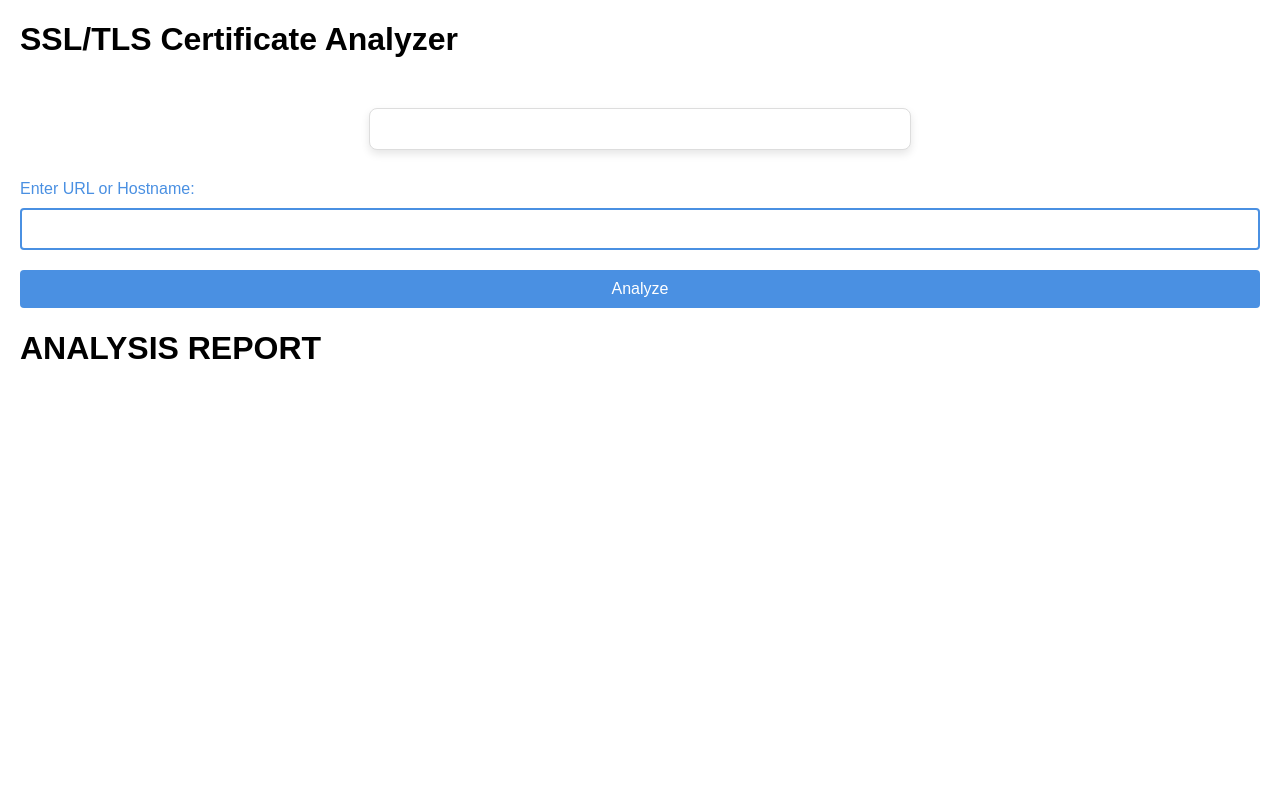
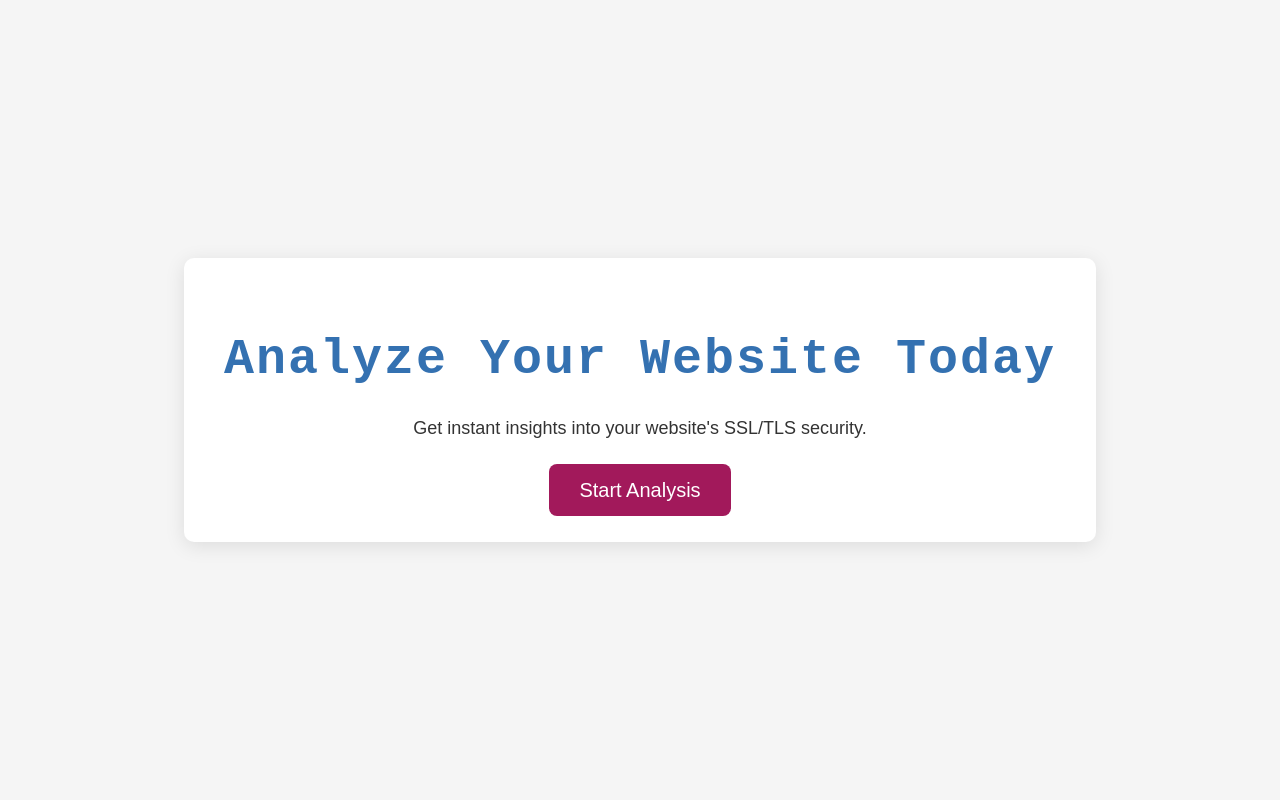
Before and after one commit to bhattadka/Final-Year-Project, a Django app: page / in a window 1280 px wide. Run offline with Django 5.2, Linux system fonts and the light colour scheme.

Commit message:
Home page,Downlaod,Grade Analysis page

```diff
--- a/wcd/website/templates/analyze.html
+++ b/wcd/website/templates/analyze.html
@@ -9,15 +9,42 @@
             font-family: Arial, sans-serif;
             margin: 20px;
         }
+        button {
+            padding: 10px 20px;
+            font-size: 16px;
+            color: #fff; /* White text color */
+            background-color: #4a90e2; /* Blue background color */
+            border: none;
+            border-radius: 4px;
+            cursor: pointer;
+            transition: background-color 0.3s ease; /* Smooth transition for hover effect */
+        }
+        .button {
+            margin-top: 20px;
+            padding: 10px 20px;
+            font-size: 16px;
+            background-color: #4a90e2;
+            color: white;
+            border: none;
+            border-radius: 5px;
+            cursor: pointer;
+            transition: background-color 0.3s ease;
+            text-decoration: none;
+        }
+
+        .button:hover {
+            background-color: #357abd;
+        }
+
         .form-container {
             width: 100%;
             max-width: 500px;
             margin: 50px auto;
             padding: 20px;
             border-radius: 8px;
-            background-color: #ffffff; /* White background for the form */
-            box-shadow: 0 4px 8px rgba(0, 0, 0, 0.1); /* Subtle shadow effect */
-            border: 1px solid #ddd; /* Light border color */
+            background-color: #ffffff;
+            box-shadow: 0 4px 8px rgba(0, 0, 0, 0.1);
+            border: 1px solid #ddd;
         }
 
         form {
@@ -28,40 +55,21 @@
         label {
             font-size: 16px;
             margin-bottom: 10px;
-            color: #4a90e2; /* Blue color for the label */
+            color: #4a90e2;
         }
 
         input[type="text"] {
             padding: 10px;
             font-size: 16px;
-            border: 2px solid #4a90e2; /* Blue border for the input field */
+            border: 2px solid #4a90e2;
             border-radius: 4px;
             margin-bottom: 20px;
-            transition: border-color 0.3s ease; /* Smooth transition for focus effect */
+            transition: border-color 0.3s ease;
         }
 
         input[type="text"]:focus {
-            border-color: #007bff; /* Darker blue on focus */
-            outline: none; /* Remove default outline */
-        }
-
-        button {
-            padding: 10px 20px;
-            font-size: 16px;
-            color: #fff; /* White text color */
-            background-color: #4a90e2; /* Blue background color */
-            border: none;
-            border-radius: 4px;
-            cursor: pointer;
-            transition: background-color 0.3s ease; /* Smooth transition for hover effect */
-        }
-
-        button:hover {
-            background-color: #357abd; /* Darker blue on hover */
-        }
-
-        button:focus {
-            outline: none; /* Remove default outline on focus */
+            border-color: #007bff;
+            outline: none;
         }
 
         .grade-section {
@@ -137,8 +145,9 @@
 <body>
 
     <h1>SSL/TLS Certificate Analyzer</h1>
+    <a href="{% url 'grading_system' %}" class="button">Know more about grading system</a>
 
-    <div class="form-container"></div>
+    <div class="form-container">
         <form method="post" action="{% url 'analyze_certificate' %}">
             {% csrf_token %}
             <label for="hostname">Enter URL or Hostname:</label>
@@ -146,7 +155,9 @@
             <button type="submit">Analyze</button>
         </form>
     </div>
-    <H1> ANALYSIS REPORT </H1>
+
+    <h1 id="analysis-report-header">ANALYSIS REPORT</h1>
+    <div id="analysis-report" style="display: none;">  <!-- Wrap the analysis report content -->
         {% if grade %}
             <div class="grade-section">
                 <div class="grade-box">
@@ -215,11 +226,10 @@
                     <td>{{ cert_version }}</td>
                 </tr>
             </table>
+
             <h2>Warnings</h2>
             <div class="warning-section">
-
                 <table>
-
                     <tbody>
                         {% for warning in warnings %}
                             <tr>
@@ -229,7 +239,27 @@
                     </tbody>
                 </table>
             </div>
+            <!-- Download Button -->
+            <button class="button" id="download-report-btn" style="margin-top: 20px;">Download Report as Image</button>
         {% endif %}
+    </div>
+
+    <script src="https://cdnjs.cloudflare.com/ajax/libs/html2canvas/1.4.1/html2canvas.min.js"></script>
+    <script>
+        document.getElementById('download-report-btn').addEventListener('click', function () {
+            html2canvas(document.getElementById('analysis-report')).then(function (canvas) {
+                var link = document.createElement('a');
+                link.href = canvas.toDataURL("image/png");
+                link.download = 'analysis_report.png';
+                link.click();
+            });
+        });
+
+        // Show the analysis report when it is available
+        {% if grade %}
+            document.getElementById('analysis-report').style.display = 'block';
+        {% endif %}
+    </script>
 
 </body>
 </html>
--- a/wcd/website/templates/home.html
+++ b/wcd/website/templates/home.html
@@ -3,10 +3,69 @@
 <head>
     <meta charset="UTF-8">
     <meta name="viewport" content="width=device-width, initial-scale=1.0">
-    <title>SSL/TLS Analyzer Home</title>
+    <title>Home - Website Analysis</title>
+    <style>
+        body {
+            font-family: 'Arial', sans-serif;
+            margin: 0;
+            padding: 0;
+            display: flex;
+            justify-content: center;
+            align-items: center;
+            height: 100vh;
+            background-color: #f5f5f5;
+        }
+
+        .container {
+            text-align: center;
+            background-color: #ffffff;
+            padding: 40px;
+            border-radius: 10px;
+            box-shadow: 0 4px 20px rgba(0, 0, 0, 0.1);
+        }
+
+        h1 {
+            font-size: 50px;
+            font-weight: bold;
+            color: #3471b1;
+            margin-bottom: 30px;
+            font-family: 'Courier New', Courier, monospace; /* Stylish font */
+            letter-spacing: 2px;
+        }
+
+        p {
+            font-size: 18px;
+            color: #333;
+            margin-bottom: 40px;
+        }
+
+        .analyze-button {
+            padding: 15px 30px;
+            font-size: 20px;
+            color: #ffffff;
+            background-color: #a2195b;
+            border: none;
+            border-radius: 8px;
+            text-decoration: none;
+            cursor: pointer;
+            transition: background-color 0.3s ease;
+        }
+
+        .analyze-button:hover {
+            background-color: #750606;
+        }
+    </style>
 </head>
 <body>
-    <h1>Welcome to the SSL/TLS Analyzer</h1>
-    <p>Enter the hostname in the URL like: <code>/analyze/yourhostname.com/</code> to start the analysis.</p>
+
+<div class="container">
+    <h1>Analyze Your Website Today</h1>
+    <p>Get instant insights into your website's SSL/TLS security.</p>
+    <a href="{% url 'analyze_certificate' %}" class="analyze-button">Start Analysis</a>
+
+
+
+</div>
+
 </body>
 </html>
--- a/wcd/website/urls.py
+++ b/wcd/website/urls.py
@@ -1,6 +1,24 @@
+# from django.urls import path
+# from . import views
+
+# urlpatterns = [
+#     path('', views.analyze_certificate, name='analyze_certificate'),
+# ]
+
+
+# from django.urls import path
+# from . import views
+
+# urlpatterns = [
+#     path('', views.analyze_certificate, name='analyze_certificate'),  # Default to analysis page
+#     path('home/', views.home, name='home'),  # Home page
+# ]
+
 from django.urls import path
 from . import views
 
 urlpatterns = [
-    path('', views.analyze_certificate, name='analyze_certificate'),
+    path('', views.home, name='home'),  # Home page as the default
+    path('analyze/', views.analyze_certificate, name='analyze_certificate'),  # Analysis page
+    path('grading-system/', views.grading_system, name='grading_system'),  # Grading system page
 ]
--- a/wcd/website/views.py
+++ b/wcd/website/views.py
@@ -6,6 +6,13 @@ from cryptography import x509
 from cryptography.hazmat.backends import default_backend
 from datetime import datetime, timezone
 from django.utils.timezone import make_aware
+
+def home(request):
+    return render(request, 'home.html')
+
+
+def grading_system(request):
+    return render(request, 'grading_system.html')
 
 # Function to retrieve the server certificate
 def get_server_certificate(hostname, port=443):
```
Also changed, not shown: wcd/website/templates/grading_system.html (added, +51 -0 lines). Lines whose indentation alone changed are shown as unchanged.
